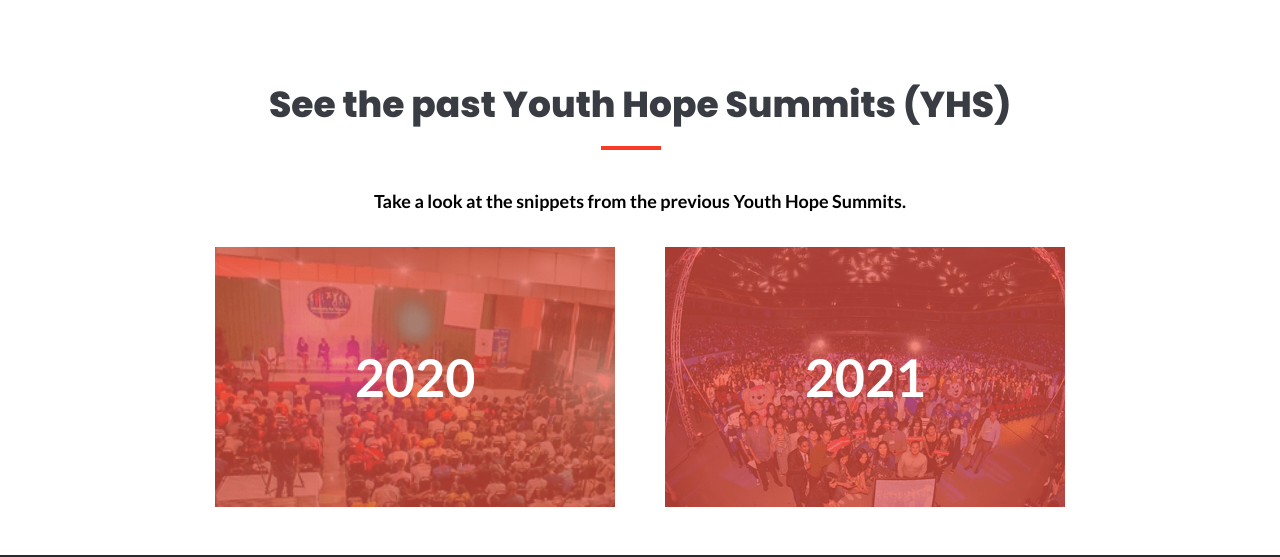
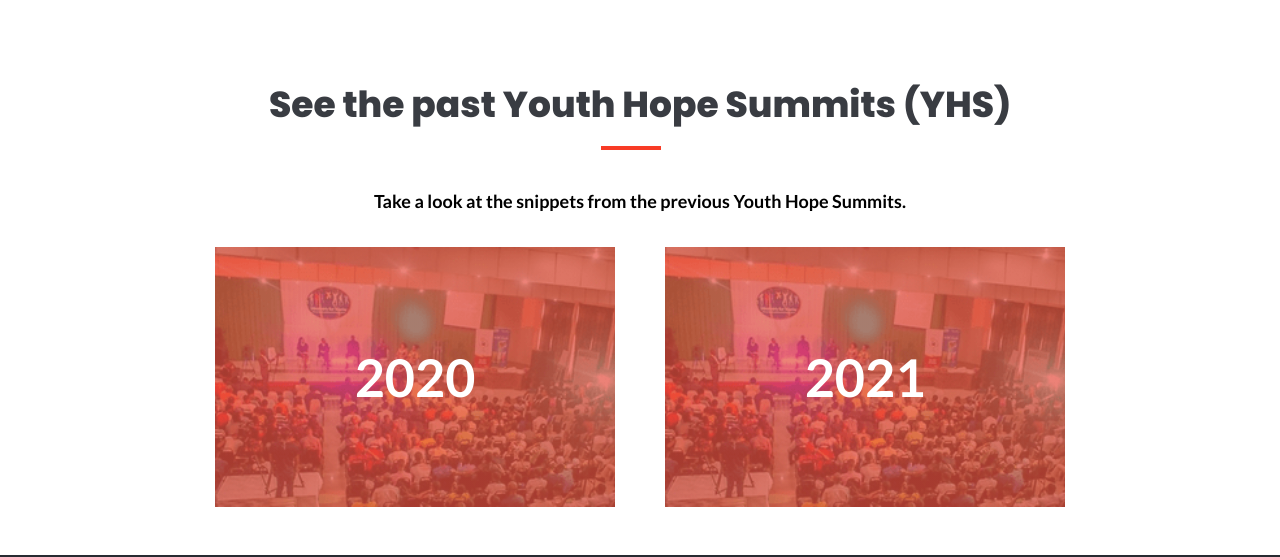
Before and after one commit to principlebrothers/YHS-Conference-website, a website: page about.html in a window 1280 px wide. Shown: the part 1092-1649 px from the top of the page. Drawn offline with Linux system fonts and the light colour scheme.

Commit message:
Update README.md live link and background image in about.html

```diff
--- a/style.css
+++ b/style.css
@@ -410,7 +410,7 @@
 .container-21 {
   width: 400px;
   height: 260px;
-  background: linear-gradient(rgb(236, 82, 66, 0.7), rgba(236, 82, 66, 0.7)), url('./img/summit-2.png');
+  background: linear-gradient(rgb(236, 82, 66, 0.7), rgba(236, 82, 66, 0.7)), url('./img/summit-1.png');
   background-repeat: no-repeat;
   background-size: cover;
   position: relative;
```
Also changed, not shown: README.md.
